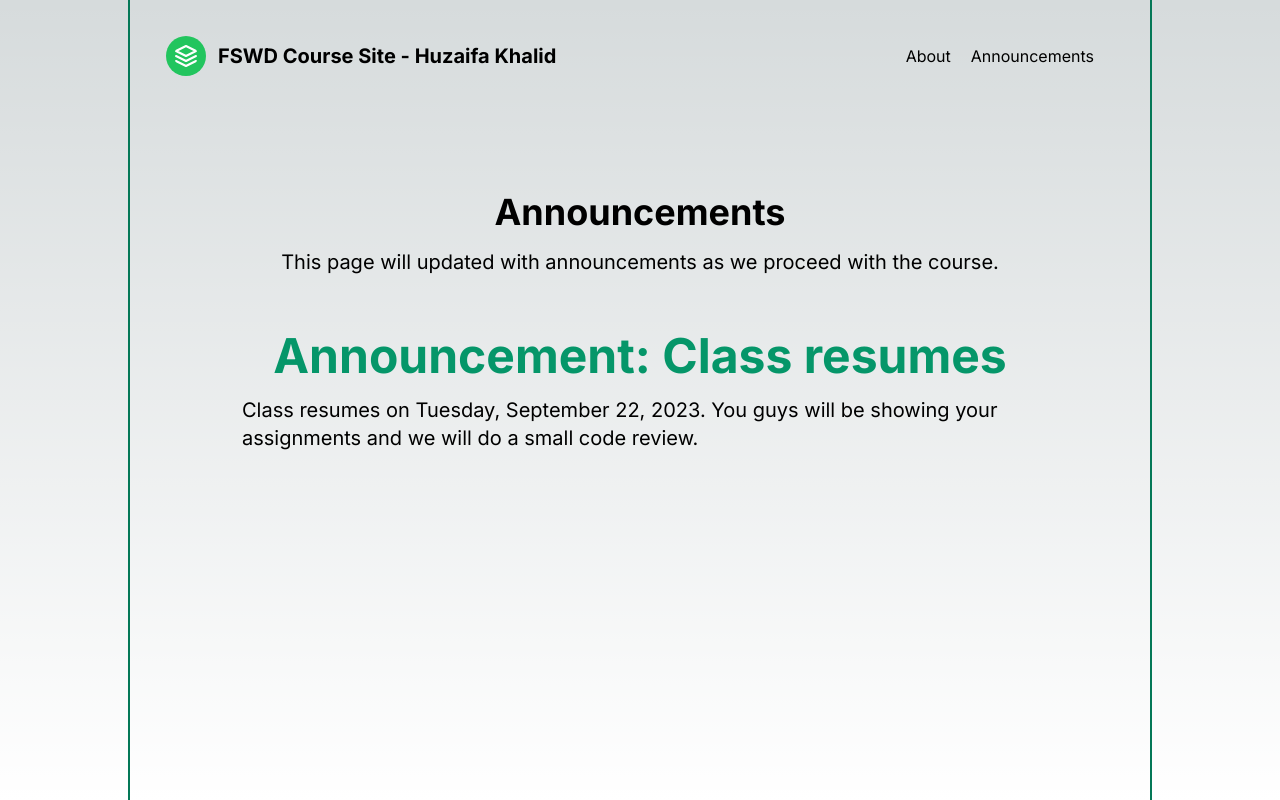
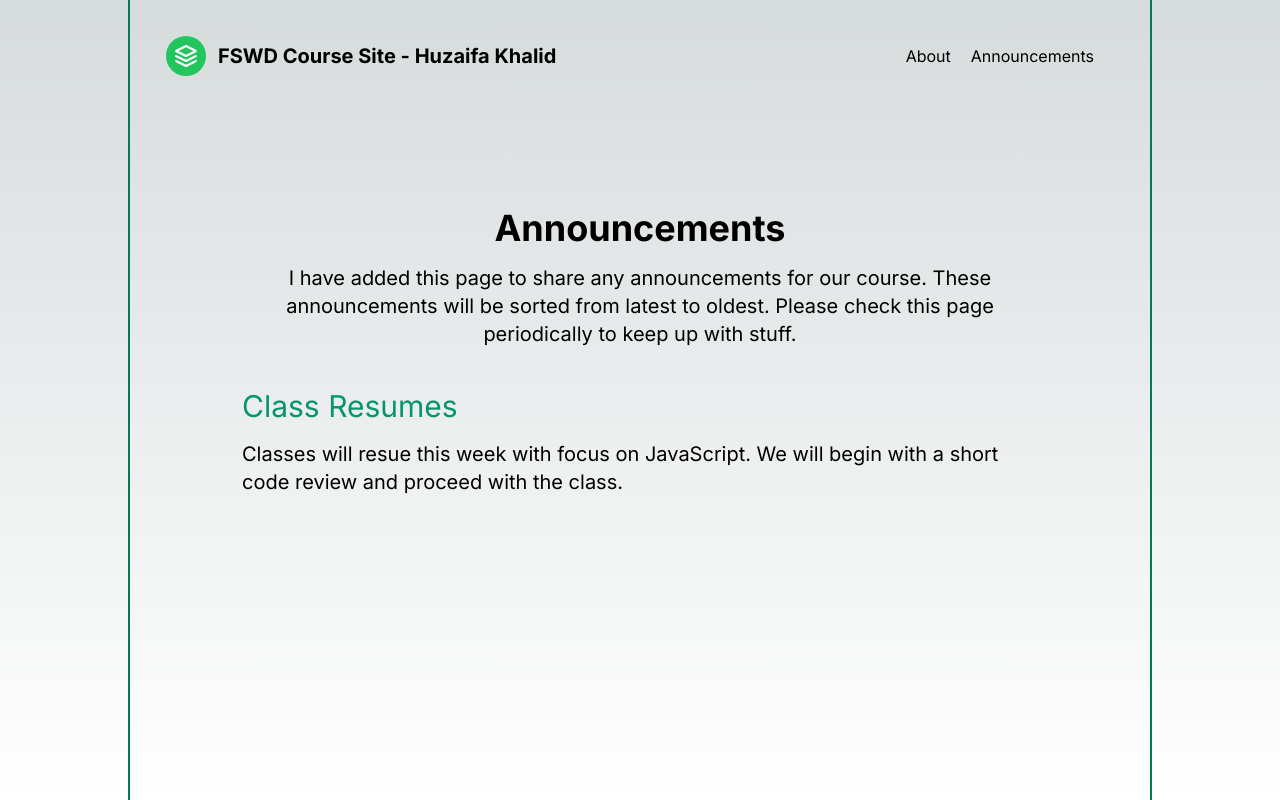
Before and after one commit to thisishuzaifa/brain-dump, a Next.js app: page /announcements in a window 1280 px wide. Built offline with nearby package versions, Linux system fonts and the light colour scheme.

Commit message:
announcement page?

```diff
--- a/app/about/page.tsx
+++ b/app/about/page.tsx
@@ -38,7 +38,7 @@ export default function About(){
 
         <h2 className="text-4xl font-bold text-center mt-12"> Personal Machine / Dev Environment </h2>
 
-            <p className="text-white-600 text-xl mt-4 text-center">
+            <p className="text-white-600 text-xl mt-4">
                 I know some people are curious about what I use to develop and what my personal machine is like.
             </p>
             <br />
--- a/app/announcements/page.tsx
+++ b/app/announcements/page.tsx
@@ -1,19 +1,39 @@
+
 export default function Announcements() {
+
 
     return(
         <main className="flex flex-col items-center justify-between p-24">
-            <h3 className="text-4xl font-bold text-center"> Announcements </h3>
-            <p className="text-white-600 text-xl mt-4">
-                This page will updated with announcements as we proceed with the course.
-            </p>
-            <br />
 
-            <h5 className="text-5xl font-bold text-center text-emerald-600 mt-8 "> Announcement: Class resumes </h5>
-            <p className="text-white-600 text-xl mt-4">
-                Class resumes on Tuesday, September 22, 2023. You guys will be showing your assignments and we will do a small code review.
+        <div className="flex-col justify-center items-center mt-4">
+
+        <h1 className="text-4xl font-bold text-center">
+            Announcements
+        </h1>
+        <p className="text-white-600 text-center mt-4 text-xl">
+        I have added this page to share any announcements for our course.
+        These announcements will be sorted from latest to oldest. Please check this page
+        periodically to keep up with stuff.
+        </p>
+        <br />
+
+        <div className=" flex-col justify-between items-center mt-4">
+            <h3 className="text-bold text-3xl text-emerald-600">
+                Class Resumes
+            </h3>
+            <p className="text-white-600 mt-4 text-xl">
+                Classes will resue this week with focus on JavaScript. We will begin with a short code review and proceed with the class.
             </p>
 
-            </main>
+
+        </div>
+
+
+
+
+        </div>
+
+        </main>
 
     )
 }
--- a/app/page.tsx
+++ b/app/page.tsx
@@ -24,7 +24,7 @@ export default function Home() {
       <div className="flex flex-col items-center justify-center m-2">
         {postPreviews}
       </div>
-      <p className="text-center text-white-600 text-m mt-8"> Please note that the tools and technologies I will use are opinionated, you are free to choose any other alternatives you see fit or are comfortable with. As long as it gets the job done it really does not matter, barring crippling performance issues.</p>
+      <p className="text-white-600 text-m mt-8"> Please note that the tools and technologies I will use are opinionated, you are free to choose any other alternatives you see fit or are comfortable with. As long as it gets the job done it really does not matter, barring crippling performance issues.</p>
     </main>
     </>
   )
```
